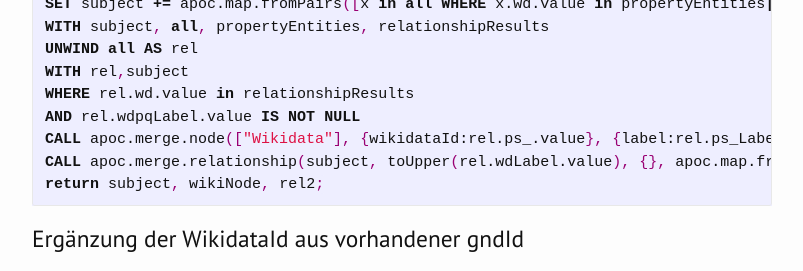
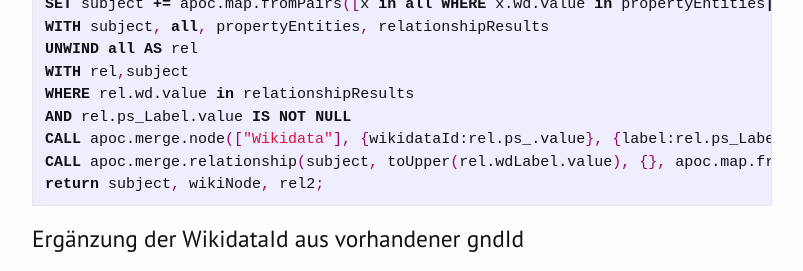
Before and after one commit to kuczera/Graphentechnologien, a Jekyll site: the page built from docs/60_Wikidata.md, in a window 1280 px wide and 900 px high, scrolled down 7431 px. Shown: the part 151-422 px from the top of the window, without its empty margins (238-1041 px from the left). Built offline with Jekyll 4.4.1, drawn with Linux system fonts in a browser that asks for light colours.

Commit message:
Update 60_Wikidata.md

```diff
--- a/docs/60_Wikidata.md
+++ b/docs/60_Wikidata.md
@@ -273,7 +273,7 @@ WITH subject, all, propertyEntities, relationshipResults
 UNWIND all AS rel
 WITH rel,subject
 WHERE rel.wd.value in relationshipResults
-AND rel.wdpqLabel.value IS NOT NULL
+AND rel.ps_Label.value IS NOT NULL
 CALL apoc.merge.node(["Wikidata"], {wikidataId:rel.ps_.value}, {label:rel.ps_Label.value, pUrl:rel.ps.value, pLabel:rel.wdLabel.value}, {source:'wikidata'}) YIELD node as wikiNode
 CALL apoc.merge.relationship(subject, toUpper(rel.wdLabel.value), {}, apoc.map.fromLists([rel.wdpqLabel.value],[rel.pq_Label.value]), wikiNode) yield rel as rel2
 return subject, wikiNode, rel2;
```
